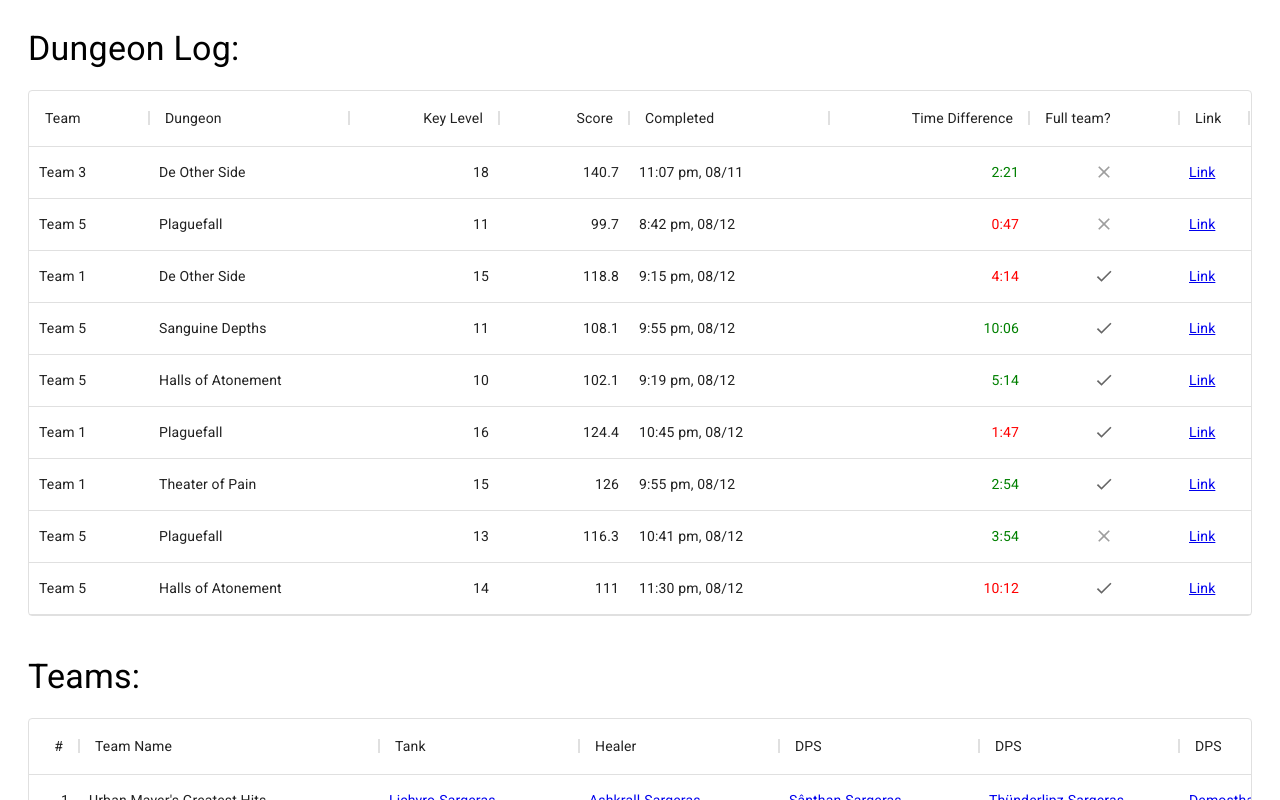
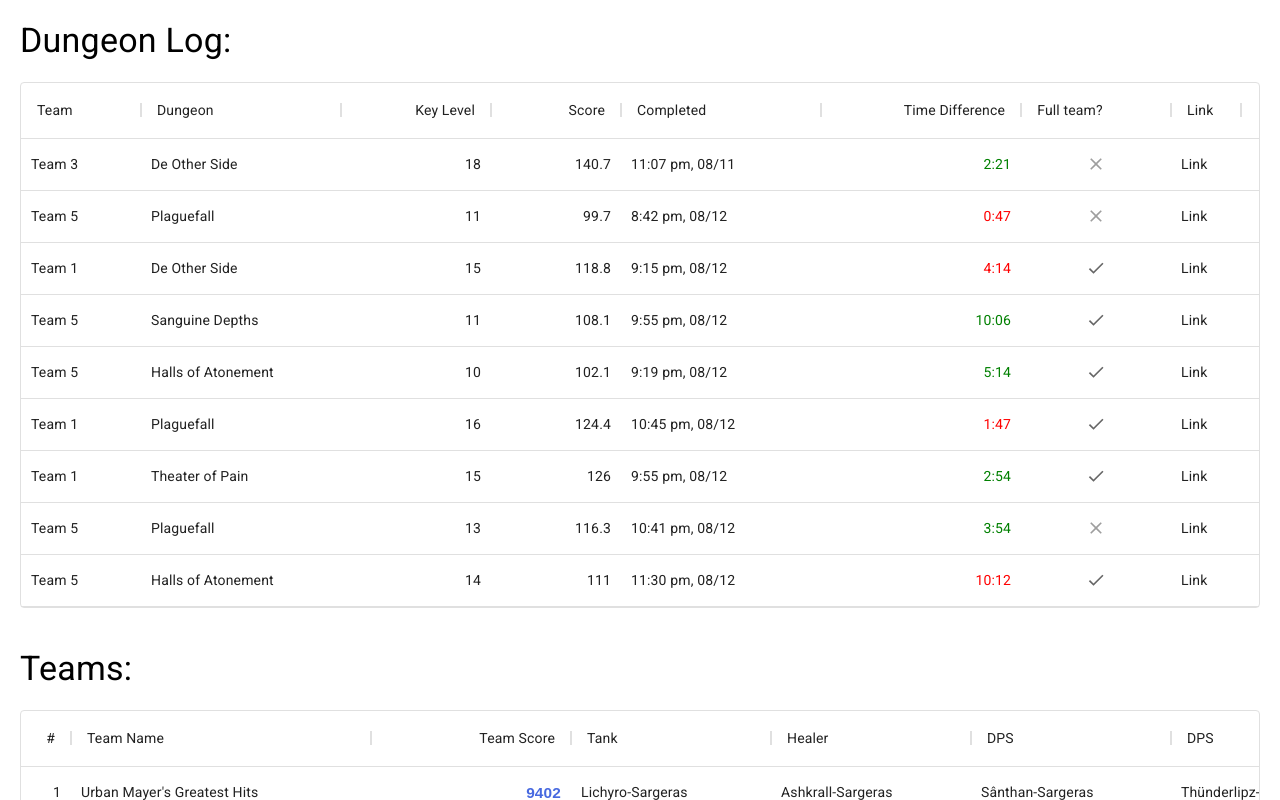
Before and after one commit to 4very/mplus_leaderboard, a Next.js app: page / in a window 1280 px wide. Shown: the top 800 px of the page. Built offline with nearby package versions, Linux system fonts and the light colour scheme.

Commit message:
added colors to score and refactored

```diff
--- a/package.json
+++ b/package.json
@@ -23,6 +23,7 @@
     "moment": "^2.29.1",
     "next": "^11.0.1",
     "next-seo": "^4.26.0",
+    "postcss-font-smoothing": "^0.1.0",
     "react": "^17.0.2",
     "react-dom": "^17.0.2",
     "react-table": "^7.7.0",
--- /dev/null
+++ b/src/pages/_app.tsx
@@ -0,0 +1,10 @@
+import React from 'react';
+
+import '../styles/main.css';
+
+function MyApp({ Component, pageProps }: any) {
+  // eslint-disable-next-line react/jsx-props-no-spreading
+  return <Component {...pageProps} />;
+}
+
+export default MyApp;
--- a/src/pages/index.tsx
+++ b/src/pages/index.tsx
@@ -11,41 +11,9 @@
 import { DataGrid, GridCellParams } from '@material-ui/data-grid';
 import moment from 'moment';
 
-interface Props {
-  // teams: string[][];
-  // teamNames: string[][];
-  // runs: string[][];
-  runRows: RunRow[];
-  teamRows: TeamRow[];
-  upDATES: string[];
-}
+import { PropsType, RunRow, TeamRow } from '../types/types';
 
-interface RunRow {
-  id: string;
-  team: string;
-  dunegonName: string;
-  keystoneLevel: string;
-  score: number;
-  dateCompleted: string;
-  timerDiff: number;
-  fullTeam: boolean;
-  link: string;
-  keyUpgrade: number;
-}
-
-interface TeamRow {
-  id: string;
-  team: string;
-  tank: string;
-  healer: string;
-  dps1: string;
-  dps2: string;
-  dps3: string;
-}
-
-export default function ContentPage(props: Props) { // eslint-disable-line
-  // const router = useRouter();
-
+export default function ContentPage(props: PropsType) {
   const usernameToLink = (params: GridCellParams) => (
     <a
       href={`https://raider.io/characters/us/${
@@ -79,6 +47,70 @@
 
   const compareDate = (param1: string, param2: string) =>
     moment(param1).diff(moment(param2));
+
+  const teamScoreRender = (params: GridCellParams) => (
+    <div
+      style={{
+        // @ts-ignore
+        color: params.value.valueOf()[1],
+        fontFamily: 'Salesforce Sans,sans-serif',
+        fontWeight: 600,
+        fontSize: '1.1em',
+      }}
+    >
+      {/* @ts-ignore */}
+      {params.value.valueOf()[0]}
+    </div>
+  );
+
+  const teamColumns = [
+    {
+      field: 'id',
+      headerName: '#',
+      width: 30,
+      type: 'number',
+      disableColumnMenu: true,
+      sortable: false,
+    },
+    { field: 'team', headerName: 'Team Name', minWidth: 300, flex: 1 },
+    {
+      field: 'score',
+      headerName: 'Team Score',
+      width: 200,
+      type: 'number',
+      renderCell: teamScoreRender,
+    },
+    {
+      field: 'tank',
+      headerName: 'Tank',
+      width: 200,
+      renderCell: usernameToLink,
+    },
+    {
+      field: 'healer',
+      headerName: 'Healer',
+      width: 200,
+      renderCell: usernameToLink,
+    },
+    {
+      field: 'dps1',
+      headerName: 'DPS',
+      width: 200,
+      renderCell: usernameToLink,
+    },
+    {
+      field: 'dps2',
+      headerName: 'DPS',
+      width: 200,
+      renderCell: usernameToLink,
+    },
+    {
+      field: 'dps3',
+      headerName: 'DPS',
+      width: 200,
+      renderCell: usernameToLink,
+    },
+  ];
 
   const runColumns = [
     { field: 'id', headerName: 'ID', width: 100, hide: true },
@@ -133,53 +165,15 @@
     },
   ];
 
-  const teamColumns = [
-    {
-      field: 'id',
-      headerName: '#',
-      width: 30,
-      type: 'number',
-      disableColumnMenu: true,
-      sortable: false,
-    },
-    { field: 'team', headerName: 'Team Name', minWidth: 300, flex: 1 },
-    {
-      field: 'tank',
-      headerName: 'Tank',
-      width: 200,
-      renderCell: usernameToLink,
-    },
-    {
-      field: 'healer',
-      headerName: 'Healer',
-      width: 200,
-      renderCell: usernameToLink,
-    },
-    {
-      field: 'dps1',
-      headerName: 'DPS',
-      width: 200,
-      renderCell: usernameToLink,
-    },
-    {
-      field: 'dps2',
-      headerName: 'DPS',
-      width: 200,
-      renderCell: usernameToLink,
-    },
-    {
-      field: 'dps3',
-      headerName: 'DPS',
-      width: 200,
-      renderCell: usernameToLink,
-    },
-  ];
-
   return (
-    <div>
+    <>
       <Typography
         variant="h4"
-        style={{ padding: '20px', boxSizing: 'border-box', paddingBottom: '0' }}
+        style={{
+          padding: '20px',
+          boxSizing: 'border-box',
+          paddingBottom: '0',
+        }}
       >
         Dungeon Log:
       </Typography>
@@ -194,7 +188,11 @@
       </div>
       <Typography
         variant="h4"
-        style={{ padding: '20px', boxSizing: 'border-box', paddingBottom: '0' }}
+        style={{
+          padding: '20px',
+          boxSizing: 'border-box',
+          paddingBottom: '0',
+        }}
       >
         Teams:
       </Typography>
@@ -208,10 +206,10 @@
         />
       </div>
       <Typography variant="subtitle1" align="right" style={{ padding: '20px' }}>
-        Last Updated: {props.upDATES[0]} <br />
+        Last Updated: {props.upDATE} <br />
         Updates on the hour every hour.
       </Typography>
-    </div>
+    </>
   );
 }
 
@@ -219,9 +217,10 @@
   const teamsRaw = fs
     .readFileSync(path.join(process.cwd(), 'data', 'teams.csv'), 'utf8')
     .split('\n');
+
   const teams: string[][] = [];
   for (let i: number = 0; i < teamsRaw.length - 1; i += 1) {
-    teams.push(teamsRaw[i].split(','));
+    if (teamsRaw[i].length > 10) teams.push(teamsRaw[i].split(','));
   }
 
   const teamsNamesRaw = fs
@@ -250,11 +249,29 @@
     timers.push(timersRaw[i]?.split(',') ?? []);
   }
 
+  const colorsRaw = fs
+    .readFileSync(path.join(process.cwd(), 'data', 'coloring.csv'), 'utf8')
+    .split('\n');
+  const colors: string[][] = [];
+  for (let i: number = 0; i < colorsRaw.length - 1; i += 1) {
+    colors.push(colorsRaw[i]?.split(',') ?? []);
+  }
+
   const teamRows: TeamRow[] = [];
   for (let i: number = 0; i < teams.length; i += 1) {
+    let color = '#ffffff';
+    for (let j: number = 0; j < colors.length; j += 1) {
+      if (+colors[j][0] * 5 <= +teams[i][6]) {
+        // eslint-disable-next-line prefer-destructuring
+        color = colors[j][1];
+        break;
+      }
+    }
+
     teamRows.push({
       id: teams[i][0].split(' ')[1],
       team: teamNames[i][1],
+      score: [+teams[i][6], color],
       tank: teams[i][1],
       healer: teams[i][2],
       dps1: teams[i][3],
@@ -263,7 +280,7 @@
     });
   }
 
-  const upDATES = fs
+  const upDATE = fs
     .readFileSync(path.join(process.cwd(), 'data', 'upDATES.csv'), 'utf8')
     .split('\n');
 
@@ -295,12 +312,9 @@
 
   return {
     props: {
-      // teams,
-      // teamNames,
-      // runs,
       runRows,
       teamRows,
-      upDATES,
+      upDATE,
     },
   };
 }
--- a/src/styles/main.css
+++ b/src/styles/main.css
@@ -3,3 +3,7 @@
 @tailwind components;
 
 @tailwind utilities;
+
+.font {
+  font-smoothing: antialiased;
+}
--- /dev/null
+++ b/src/types/types.tsx
@@ -0,0 +1,29 @@
+export interface PropsType {
+  runRows: RunRow[];
+  teamRows: TeamRow[];
+  upDATE: string;
+}
+
+export interface RunRow {
+  id: string;
+  team: string;
+  dunegonName: string;
+  keystoneLevel: string;
+  score: number;
+  dateCompleted: string;
+  timerDiff: number;
+  fullTeam: boolean;
+  link: string;
+  keyUpgrade: number;
+}
+
+export interface TeamRow {
+  id: string;
+  team: string;
+  score: [number, string];
+  tank: string;
+  healer: string;
+  dps1: string;
+  dps2: string;
+  dps3: string;
+}
```
Also changed, not shown: data/coloring.csv (added), data/teams.csv, 2 other files (tests, documents, lock files or other folders).
